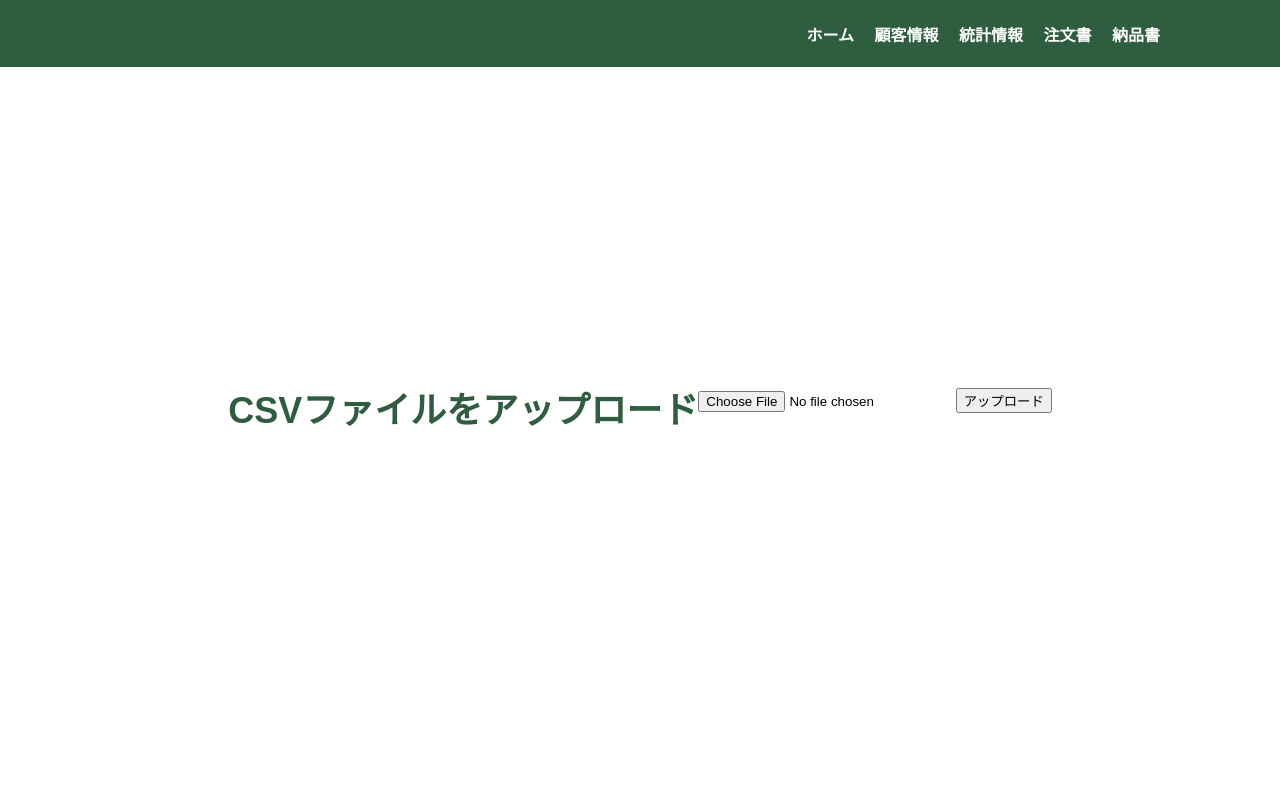
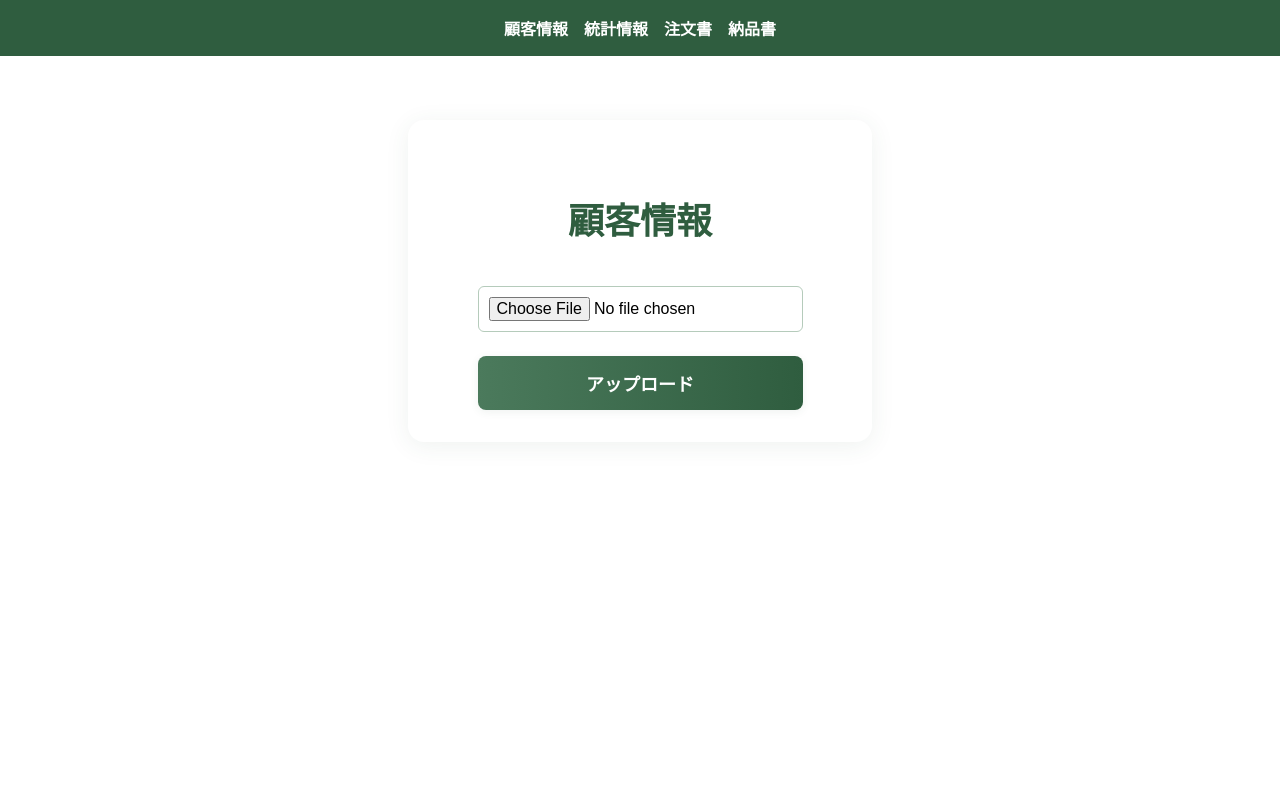
Before and after one commit to yoichi-project01/MBS_B, a PHP site: page /customer_infomation/index.html in a window 1280 px wide. Run offline with PHP 8.4, Linux system fonts and the light colour scheme.

Commit message:
いろいろ修正

```diff
--- a/component/header.html
+++ b/component/header.html
@@ -1,9 +1,7 @@
 <header class="site-header">
     <div class="header-inner">
-        <h1 class="logo">緑橋書店</h1>
         <nav class="nav">
-            <a href="">ホーム</a>
-            <a href="">顧客情報</a>
+            <a href="../customer_infomation/index.html">顧客情報</a>
             <a href="">統計情報</a>
             <a href="">注文書</a>
             <a href="">納品書</a>
--- a/customer_infomation/index.html
+++ b/customer_infomation/index.html
@@ -10,11 +10,13 @@
 
 <body>
     <div id="header"></div>
-    <h1>CSVファイルをアップロード</h1>
-    <form action="upload.php" method="post" enctype="multipart/form-data">
-        <input type="file" name="csv_file" accept=".csv" required>
-        <button type="submit">アップロード</button>
-    </form>
+    <div class="container upload-container">
+        <h1>顧客情報</h1>
+        <form action="upload.php" method="post" enctype="multipart/form-data">
+            <input type="file" name="csv_file" accept=".csv" required>
+            <button type="submit">アップロード</button>
+        </form>
+    </div>
     <script src="../component/scipt.js"></script>
 </body>
 
--- a/style.css
+++ b/style.css
@@ -1,13 +1,40 @@
 body {
     margin: 0;
     padding: 0;
-    background-color: #ffffff;
+    background-color: #fff; /* 背景を白に */
     font-family: 'Hiragino Kaku Gothic ProN', Meiryo, sans-serif;
+    box-sizing: border-box;
+}
+
+/* コンテナを上部に配置 */
+.container.upload-container {
+    margin-top: 120px;
+    margin-bottom: 0;
+    background: #fff; /* 背景を白に統一 */
+    /* 線（枠線）を消すためborderを削除またはnoneに */
+    border: none;
+    border-radius: 16px;
+    box-shadow: 0 4px 24px rgba(47, 93, 63, 0.08);
+    padding: 48px 32px 32px 32px;
+    min-width: 320px;
+    max-width: 400px;
+    position: relative;
+    top: 0;
+    margin-left: auto;
+    margin-right: auto;
     display: flex;
-    justify-content: center;
+    flex-direction: column;
     align-items: center;
-    min-height: 100vh;
-    box-sizing: border-box;
+}
+
+/* モバイル対応 */
+@media (max-width: 480px) {
+    .container.upload-container {
+        padding: 24px 8px 16px 8px;
+        margin-top: 80px;
+        min-width: unset;
+        max-width: 100%;
+    }
 }
 
 .container {
@@ -70,10 +97,12 @@ h2 {
     }
 }
 
+/* ヘッダー全体 */
 .site-header {
     width: 100%;
     background-color: #2f5d3f;
-    padding: 16px 20px;
+    padding: 16px 0;
+    /* 左右のpaddingを0にする */
     color: #ffffff;
     position: fixed;
     top: 0;
@@ -81,27 +110,101 @@ h2 {
     z-index: 1000;
 }
 
+/* ヘッダーの中身 */
 .header-inner {
-    max-width: 1000px;
+    width: 100%;
+    max-width: none;
+    /* 制限を外す */
     margin: 0 auto;
     display: flex;
-    flex-wrap: wrap;
-    justify-content: space-between;
+    justify-content: center;
+    /* 横方向の中央寄せ */
     align-items: center;
 }
 
-.logo {
-    font-size: 24px;
-    margin: 0;
+/* ナビゲーション */
+.nav {
+    display: flex;
+    flex-wrap: wrap;
+    justify-content: center;
+    align-items: center;
+    gap: 16px;
+    text-align: center;
+    width: 100%;
+    /* スマホ画面全体を使う */
+    padding: 0 16px;
+    /* 余白を調整 */
+    box-sizing: border-box;
 }
 
+/* リンク */
 .nav a {
-    margin-left: 16px;
     text-decoration: none;
     color: #ffffff;
     font-weight: bold;
+    font-size: 16px;
 }
 
 .nav a:hover {
     text-decoration: underline;
 }
+
+/* メインの余白 */
+.container {
+    margin-top: 80px;
+    text-align: center;
+    padding: 40px 16px;
+}
+
+/* CSVアップロード用の追加デザイン */
+.upload-container {
+    background: #f8fbf7;
+    border-radius: 16px;
+    box-shadow: 0 4px 24px rgba(47, 93, 63, 0.08);
+    padding: 48px 32px 32px 32px;
+    margin-top: 100px;
+    min-width: 320px;
+    max-width: 400px;
+}
+
+.upload-container form {
+    margin-top: 32px;
+    display: flex;
+    flex-direction: column;
+    gap: 24px;
+}
+
+.upload-container input[type="file"] {
+    border: 1px solid #b5cbbb;
+    border-radius: 6px;
+    padding: 10px;
+    background: #fff;
+    font-size: 16px;
+}
+
+.upload-container button[type="submit"] {
+    background: linear-gradient(90deg, #4b7a5c 0%, #2f5d3f 100%);
+    color: #fff;
+    border: none;
+    border-radius: 8px;
+    padding: 14px 0;
+    font-size: 18px;
+    font-weight: bold;
+    cursor: pointer;
+    transition: background 0.2s, box-shadow 0.2s;
+    box-shadow: 0 2px 8px rgba(47, 93, 63, 0.08);
+}
+
+.upload-container button[type="submit"]:hover {
+    background: linear-gradient(90deg, #2f5d3f 0%, #4b7a5c 100%);
+    box-shadow: 0 4px 16px rgba(47, 93, 63, 0.12);
+}
+
+@media (max-width: 480px) {
+    .upload-container {
+        padding: 24px 8px 16px 8px;
+        margin-top: 70px;
+        min-width: unset;
+        max-width: 100%;
+    }
+}
```
